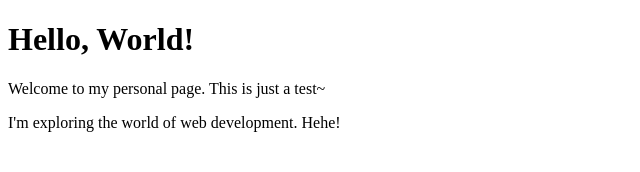
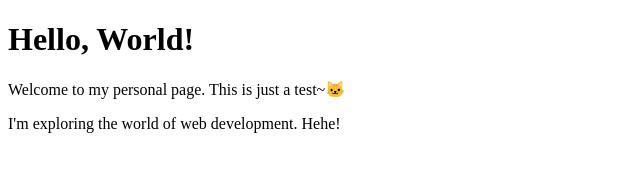
Before and after one commit to Fia719/Fia719.github.io, a plain HTML site: page index.html in a window 1280 px wide. Shown: the full height of the page, 0-640 px from the left. Drawn offline with Linux system fonts and the light colour scheme.

Commit message:
Update index.html

```diff
--- a/index.html
+++ b/index.html
@@ -7,7 +7,7 @@
 </head>
 <body>
     <h1>Hello, World!</h1>
-    <p>Welcome to my personal page. This is just a test~ </p>
+    <p>Welcome to my personal page. This is just a test~🐱</p>
     <p>I'm exploring the world of web development. Hehe! </p>
 </body>
 </html>
```
